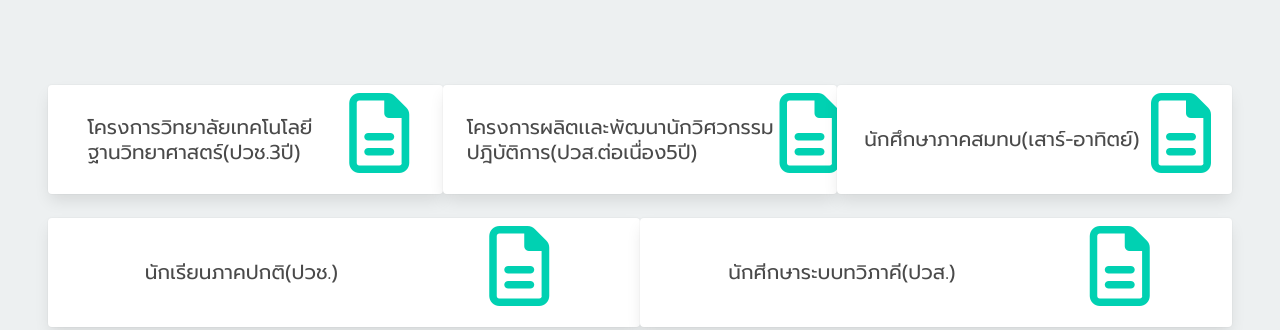
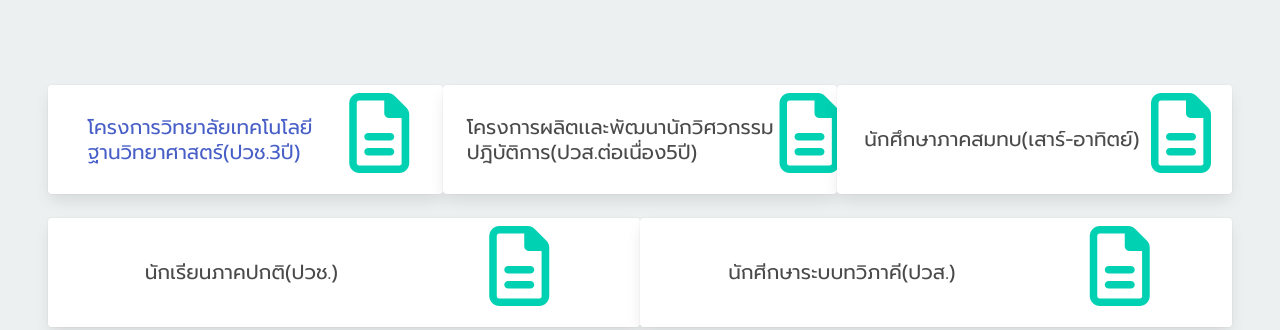
Before and after one commit to GodzillaTH/Science-Based-Project.github.io, a plain HTML site: page index.html in a window 1280 px wide. Shown: the part 470-800 px from the top of the page. Drawn offline with nearby package versions, Linux system fonts and the light colour scheme.

Commit message:
Update index.html

```diff
--- a/index.html
+++ b/index.html
@@ -62,7 +62,7 @@
                     <div class="level is-mobile">
                       <div class="level-item">
                         <div class="is-widget-label"><h1 class="subtitle is-spaced">
-                          โครงการวิทยาลัยเทคโนโลยี<div></div>ฐานวิทยาศาสตร์(ปวช.3ปี)
+                          <a href="pa.html">โครงการวิทยาลัยเทคโนโลยี<div></div>ฐานวิทยาศาสตร์(ปวช.3ปี)</a>
                         </h1>
                         </div>
                       </div>
```
